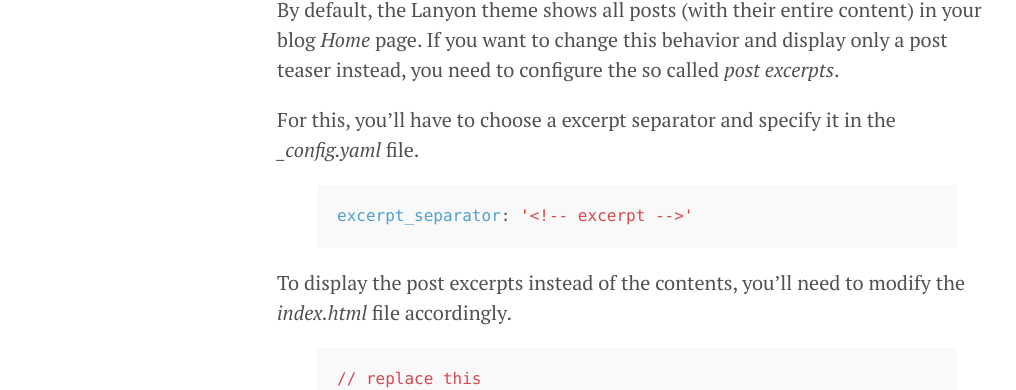
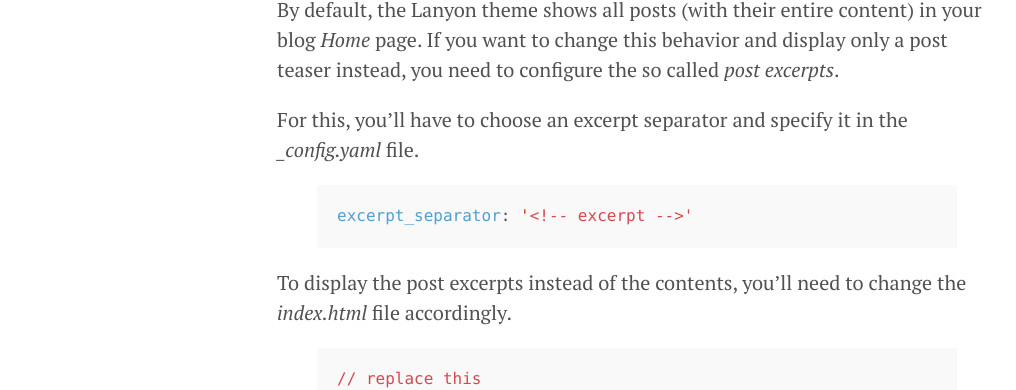
Before and after one commit to valentinabojan/valentinabojan.github.io, a Jekyll site: the page built from _posts/2018-09-02-how-to-create-a-blog-using-github-pages-and-jekyll-in-1-day.md, in a window 1280 px wide and 900 px high, scrolled down 2420 px. Shown: the part 154-544 px from the top of the window, without its empty margins (3-1019 px from the left). Built offline with Jekyll 4.4.1, drawn with Linux system fonts in a browser that asks for light colours; nearby versions of some CDN libraries; comment, search, counter and statistics services are not loaded; some of the changed text lies outside the part shown.

Commit message:
Update 2018-09-02-how-to-create-a-blog-using-github-pages-and-jekyll-in-1-day.md

```diff
--- a/_posts/2018-09-02-how-to-create-a-blog-using-github-pages-and-jekyll-in-1-day.md
+++ b/_posts/2018-09-02-how-to-create-a-blog-using-github-pages-and-jekyll-in-1-day.md
@@ -105,13 +105,13 @@ When your post is ready, just move it in the *_posts* directory.
 By default, the Lanyon theme shows all posts (with their entire content) in your blog *Home* page.
 If you want to change this behavior and display only a post teaser instead, you need to configure the so called *post excerpts*.
 
-For this, you'll have to choose a excerpt separator and specify it in the *_config.yaml* file.
+For this, you'll have to choose an excerpt separator and specify it in the *_config.yaml* file.
 
 {% highlight yaml %}
 excerpt_separator: '<!-- excerpt -->'
 {% endhighlight %}
 
-To display the post excerpts instead of the contents, you'll need to modify the *index.html* file accordingly.
+To display the post excerpts instead of the contents, you'll need to change the *index.html* file accordingly.
 {% highlight yaml %}
 {% raw %}
 // replace this
```
Also changed, not shown: other parts of _posts/2018-09-02-how-to-create-a-blog-using-github-pages-and-jekyll-in-1-day.md (+1 -1 lines).
